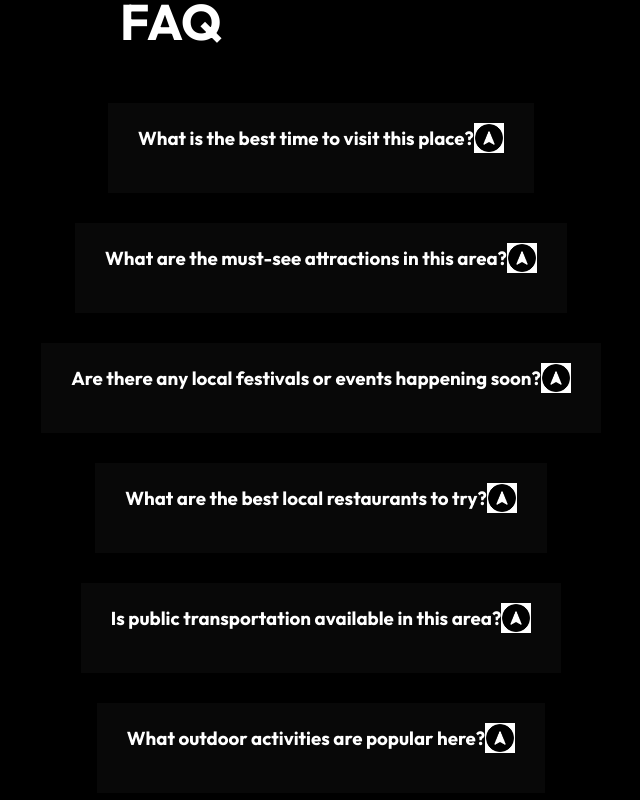
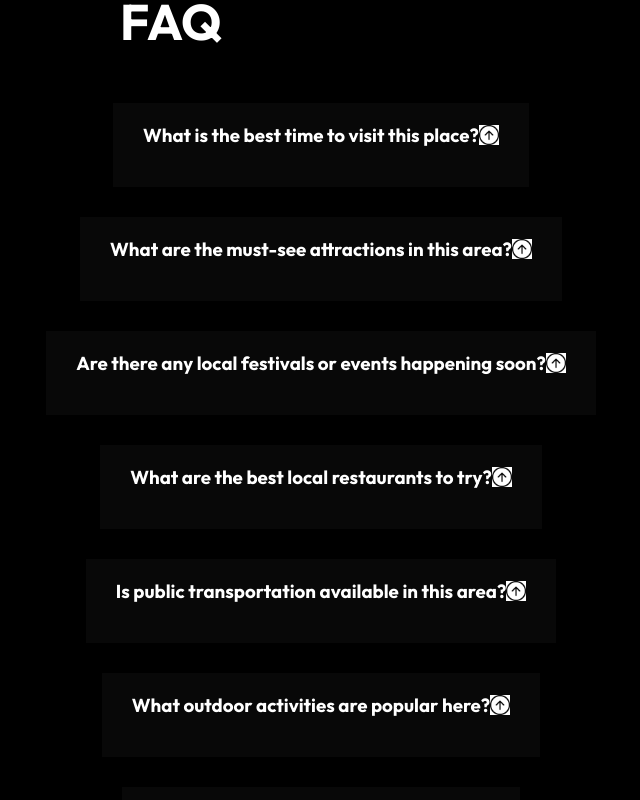
Before and after one commit to mayurcoding/travel-app, a React (Create React App) app: page / in a window 1280 px wide. Shown: the part 2300-3100 px from the top of the page, without its empty margins (469-1109 px from the left). Built offline with nearby package versions, Linux system fonts and the light colour scheme.

Commit message:
faq comp

```diff
--- a/src/Pages/Home/Components/Faq.js
+++ b/src/Pages/Home/Components/Faq.js
@@ -51,9 +51,8 @@ const Faq = () => {
   ];
   const [selected, setSelected] = useState(null);
   const handleSelect = (i) => {
-    if (selected===i) {
+    if (selected === i) {
       return setSelected(null);
-
     }
     setSelected(i);
   };
@@ -67,9 +66,13 @@ const Faq = () => {
               <div className="wrapper" key={i}>
                 <div className="question" onClick={() => handleSelect(i)}>
                   <h3>{item.question}</h3>
-                  <img src={require("../../../assets/faq.png")} alt="FAQ" />
+                  <img
+                    src={require("../../../assets/faq1.png")}
+                    alt="FAQ"
+                    className={selected === i ? "reverse" : ""}
+                  />
                 </div>
-                <div className={selected===i ? "answer show" : "answer"}>
+                <div className={selected === i ? "answer show" : "answer"}>
                   <p>{item.answers}</p>
                 </div>
               </div>
--- a/src/Pages/Home/Components/HomeStyles.css
+++ b/src/Pages/Home/Components/HomeStyles.css
@@ -227,7 +227,9 @@
   align-items: center;
 }
 .faq .item .question img {
-  width: 30px;
+  width: 20px;
+  transition: all 0.5s cubic-bezier(0, 1, 0, 1);
+
 }
 
 .item .answers {
@@ -241,3 +243,8 @@
   transition: all 0.5s cubic-bezier(1, 0, 1, 0);
 
 }
+.reverse {
+  transform: rotate(180deg);
+  transition: all 0.5s cubic-bezier(0, 1, 0, 1);
+
+}
```
Also changed, not shown: src/assets/faq1.png (added).
